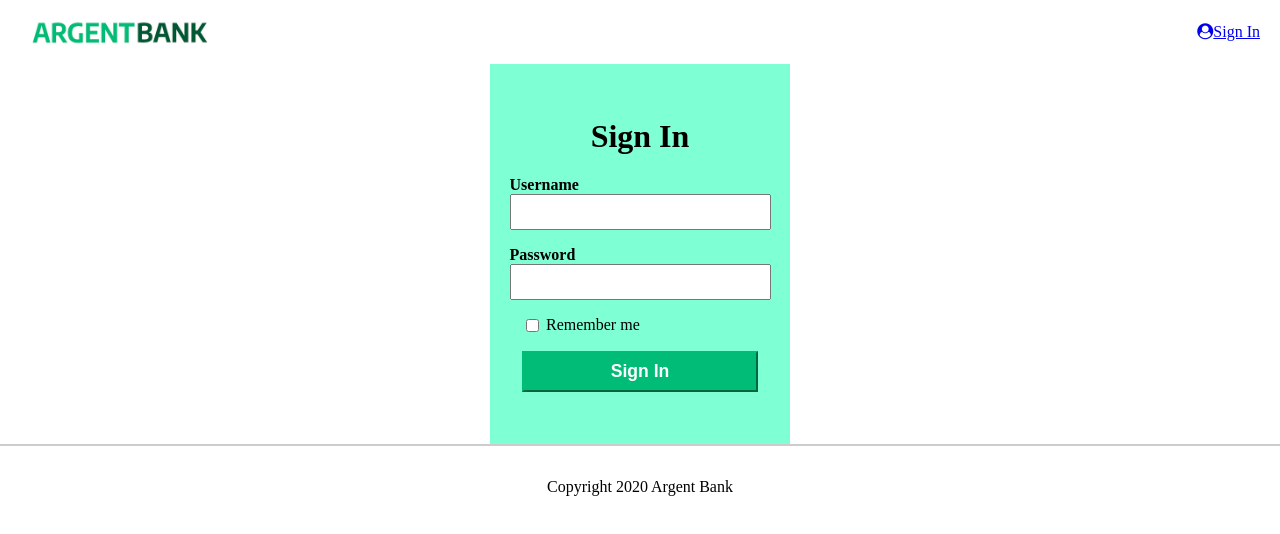
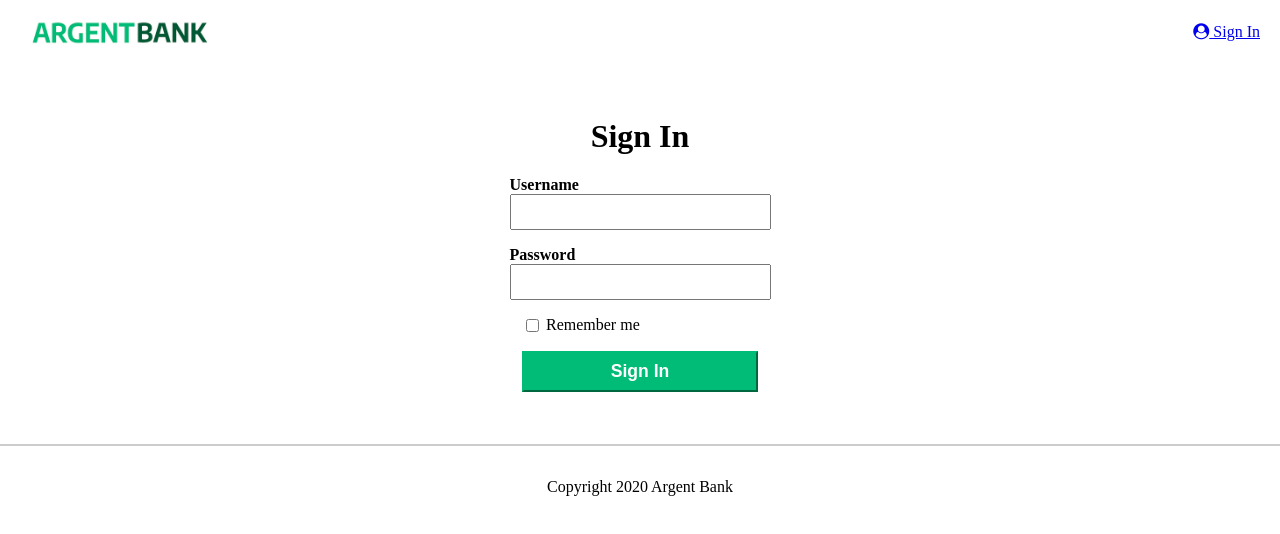
Before and after one commit to KidMaly1/OC-Projet-11-React, a React (Vite) app: page /SignInForm in a window 1280 px wide. Shown: the top 534 px of the page. Built offline with nearby package versions, Linux system fonts and the light colour scheme.

Commit message:
LogOut setup 💻✅

```diff
--- a/src/Components/Header/Header.jsx
+++ b/src/Components/Header/Header.jsx
@@ -1,8 +1,43 @@
 import Logo from '../../assets/Images/argentBankLogo.png';
 import './Header.css';
 import { NavLink } from 'react-router-dom';
+import { logOut } from '../../store/user/authSlice';
+import { useSelector } from 'react-redux';
+import { useDispatch } from 'react-redux';
+import { useNavigate } from 'react-router-dom';
 
 function Header () {
+
+    const token = useSelector((state) => state.auth.token);
+    const user = useSelector((state) => state.auth.user);
+    const dispatch = useDispatch();
+    const navigate = useNavigate();
+
+    const handleLogout = (e) => {
+        e.preventDefault();
+        dispatch(logOut());
+        navigate("/SignIn");
+    }
+
+
+    let authButton;
+
+        if (token) {
+            authButton = (
+                <p className="main-nav-item" onClick={handleLogout} style={{ cursor: "pointer" }}>
+                    <i className="fa fa-user-circle"></i> Sign Out
+                </p>
+            );
+        } else {
+            authButton = (
+                <NavLink to="/SignIn">
+                    <p className="main-nav-item">
+                        <i className="fa fa-user-circle"></i> Sign In
+                    </p>
+                </NavLink>
+            );
+        }
+
     return (
 
         <div className="main-nav">
@@ -13,9 +48,7 @@ function Header () {
                 </div>
             </NavLink>
 
-            <NavLink to="/SignIn">
-                <p className="main-nav-item"><i className="fa fa-user-circle"></i>Sign In</p>
-            </NavLink>
+            {authButton}
 
         </div>
 
--- a/src/Components/SignInForm/SignInForm.css
+++ b/src/Components/SignInForm/SignInForm.css
@@ -2,7 +2,7 @@
   box-sizing: border-box;
   height: 380px;
   width: 300px;
-  background-color: aquamarine;
+  background-color: white;
   margin: 0 auto;
   padding: 2rem;
 }
--- a/src/Components/SignInForm/SignInForm.jsx
+++ b/src/Components/SignInForm/SignInForm.jsx
@@ -1,22 +1,67 @@
 import './SignInForm.css';
 import { useState } from 'react';
 import { useDispatch } from 'react-redux';
+import { setCredentials } from '../../store/user/authSlice';
+import { useSelector } from 'react-redux';
+import { useNavigate } from 'react-router-dom';
 
 function SignInForm () {
+
+    const [email, setEmail] = useState('');
+    const [password, setPassword] = useState('');
+    const dispatch = useDispatch();
+    const navigate = useNavigate();
+    const user = useSelector((state) => state.auth.user);
+
+    // 📡 Fonction de soumission
+        const handleSubmit = async (e) => {
+        e.preventDefault();
+
+        try {
+            const response = await fetch('http://localhost:3001/api/v1/user/login', {
+            method: 'POST',
+            headers: { 'Content-Type': 'application/json' },
+            body: JSON.stringify({ email, password }),
+            });
+
+            const data = await response.json();
+            console.log('Réponse brute de l’API :', data);
+
+            if (response.ok) {
+            dispatch(setCredentials({
+                user: { email },
+                token: data.body.token,
+            }));
+            console.log(`✅ Bienvenue, ${email} ! Connexion réussie.`);
+            navigate('/User'); // Redirection vers le Dashboard
+            } else {
+            console.error('Échec de la connexion :', data.message);
+            }
+        } catch (error) {
+            console.error('Erreur réseau :', error);
+        }
+        };
+
+
     return (
-        <div className="form-container">
+
+        <div className="content">
+            {user && <p className="welcome-message">✅ Bienvenue, {user.email} !</p>}
+
+
+        <form onSubmit={handleSubmit} className="form-container">
 
             <div className="form">
                 <h1>Sign In</h1>
 
                 <div className="input-wrapper">
                     <label htmlFor="username">Username</label>
-                    <input type="email" id="username" />
+                    <input onChange={e => setEmail(e.target.value)} type="email" id="username" value={email} />
                 </div>
 
                 <div className="input-wrapper">
                     <label htmlFor="password">Password</label>
-                    <input type="password" id="password" />
+                    <input onChange={e => setPassword(e.target.value)} type="password" id="password" value={password} />
                 </div>
 
             </div>
@@ -28,6 +73,8 @@ function SignInForm () {
 
                 <button type="submit" className="sign-in-button">Sign In</button>
 
+        </form>
+
         </div>
     )
 }
--- a/src/Pages/Edit/Edit.css
+++ b/src/Pages/Edit/Edit.css
@@ -7,7 +7,7 @@
   box-sizing: border-box;
   height: 380px;
   width: 300px;
-  background-color: aquamarine;
+  background-color: white;
   margin: 0 auto;
   padding: 2rem;
   display: flex;
```
